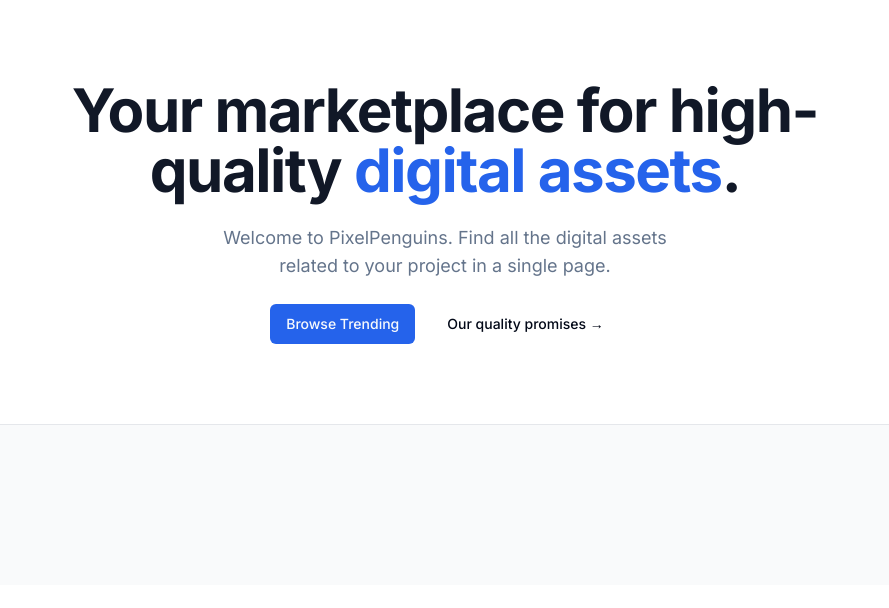
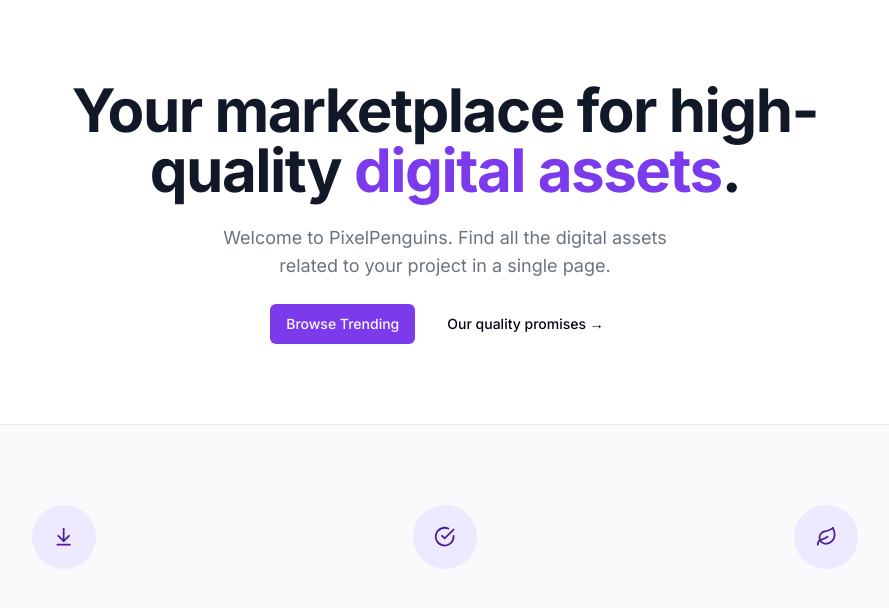
Before and after one commit to hriztam/Digital-MarketPlace, a Next.js app: page / in a window 1280 px wide. Shown: the top 608 px of the page, without its empty margins (195-1084 px from the left). Built offline with nearby package versions, Linux system fonts and the light colour scheme.

Commit message:
Changed the theme color from blue to violet

```diff
--- a/src/app/globals.css
+++ b/src/app/globals.css
@@ -5,47 +5,47 @@
 @layer base {
   :root {
     --background: 0 0% 100%;
-    --foreground: 222.2 84% 4.9%;
+    --foreground: 224 71.4% 4.1%;
     --card: 0 0% 100%;
-    --card-foreground: 222.2 84% 4.9%;
+    --card-foreground: 224 71.4% 4.1%;
     --popover: 0 0% 100%;
-    --popover-foreground: 222.2 84% 4.9%;
-    --primary: 221.2 83.2% 53.3%;
-    --primary-foreground: 210 40% 98%;
-    --secondary: 210 40% 96.1%;
-    --secondary-foreground: 222.2 47.4% 11.2%;
-    --muted: 210 40% 96.1%;
-    --muted-foreground: 215.4 16.3% 46.9%;
-    --accent: 210 40% 96.1%;
-    --accent-foreground: 222.2 47.4% 11.2%;
+    --popover-foreground: 224 71.4% 4.1%;
+    --primary: 262.1 83.3% 57.8%;
+    --primary-foreground: 210 20% 98%;
+    --secondary: 220 14.3% 95.9%;
+    --secondary-foreground: 220.9 39.3% 11%;
+    --muted: 220 14.3% 95.9%;
+    --muted-foreground: 220 8.9% 46.1%;
+    --accent: 220 14.3% 95.9%;
+    --accent-foreground: 220.9 39.3% 11%;
     --destructive: 0 84.2% 60.2%;
-    --destructive-foreground: 210 40% 98%;
-    --border: 214.3 31.8% 91.4%;
-    --input: 214.3 31.8% 91.4%;
-    --ring: 221.2 83.2% 53.3%;
+    --destructive-foreground: 210 20% 98%;
+    --border: 220 13% 91%;
+    --input: 220 13% 91%;
+    --ring: 262.1 83.3% 57.8%;
     --radius: 0.5rem;
   }
 
   .dark {
-    --background: 222.2 84% 4.9%;
-    --foreground: 210 40% 98%;
-    --card: 222.2 84% 4.9%;
-    --card-foreground: 210 40% 98%;
-    --popover: 222.2 84% 4.9%;
-    --popover-foreground: 210 40% 98%;
-    --primary: 217.2 91.2% 59.8%;
-    --primary-foreground: 222.2 47.4% 11.2%;
-    --secondary: 217.2 32.6% 17.5%;
-    --secondary-foreground: 210 40% 98%;
-    --muted: 217.2 32.6% 17.5%;
-    --muted-foreground: 215 20.2% 65.1%;
-    --accent: 217.2 32.6% 17.5%;
-    --accent-foreground: 210 40% 98%;
+    --background: 224 71.4% 4.1%;
+    --foreground: 210 20% 98%;
+    --card: 224 71.4% 4.1%;
+    --card-foreground: 210 20% 98%;
+    --popover: 224 71.4% 4.1%;
+    --popover-foreground: 210 20% 98%;
+    --primary: 263.4 70% 50.4%;
+    --primary-foreground: 210 20% 98%;
+    --secondary: 215 27.9% 16.9%;
+    --secondary-foreground: 210 20% 98%;
+    --muted: 215 27.9% 16.9%;
+    --muted-foreground: 217.9 10.6% 64.9%;
+    --accent: 215 27.9% 16.9%;
+    --accent-foreground: 210 20% 98%;
     --destructive: 0 62.8% 30.6%;
-    --destructive-foreground: 210 40% 98%;
-    --border: 217.2 32.6% 17.5%;
-    --input: 217.2 32.6% 17.5%;
-    --ring: 224.3 76.3% 48%;
+    --destructive-foreground: 210 20% 98%;
+    --border: 215 27.9% 16.9%;
+    --input: 215 27.9% 16.9%;
+    --ring: 263.4 70% 50.4%;
   }
 }
 
--- a/src/app/page.tsx
+++ b/src/app/page.tsx
@@ -1,6 +1,25 @@
 import MaxWidthWrapper from "@/components/MaxWidthWrapper";
 import { Button, buttonVariants } from "@/components/ui/button";
 import Link from "next/link";
+import { ArrowDownToLine, CheckCircle, Leaf } from "lucide-react";
+
+const perks = [
+  {
+    name: "Instant Delivery",
+    Icon: ArrowDownToLine,
+    description: "Get your assets in seconds.",
+  },
+  {
+    name: "Instant Delivery",
+    Icon: CheckCircle,
+    description: "Get your assets in seconds.",
+  },
+  {
+    name: "Instant Delivery",
+    Icon: Leaf,
+    description: "Get your assets in seconds.",
+  },
+];
 
 export default function Home() {
   return (
@@ -9,7 +28,7 @@
         <div className="py-20 mx-auto text-center flex flex-col items-center max-w-3xl">
           <h1 className="text-4xl font-bold tracking-tight text-gray-900 sm:text-6xl">
             Your marketplace for high-quality{" "}
-            <span className="text-blue-600">digital assets</span>.
+            <span className="text-violet-600">digital assets</span>.
           </h1>
           <p className="mt-6 text-lg max-w-prose text-muted-foreground">
             Welcome to PixelPenguins. Find all the digital assets
@@ -27,7 +46,20 @@
 
       <section className="border-t border-gray-200 bg-gray-50">
         <MaxWidthWrapper className="py-20">
-          <div className="grid grid-cols-1 gap-y-12 sm:grid-cols-2 sm:gap-x-6 lg:grid-cols-3 gap-x-8 lg:gap-y-0"></div>
+          <div className="grid grid-cols-1 gap-y-12 sm:grid-cols-2 sm:gap-x-6 lg:grid-cols-3 gap-x-8 lg:gap-y-0">
+            {perks.map((perk) => (
+              <div
+                key={perk.name}
+                className="text-centre md:flex md:items-start md:text-left lg:block lg:text-center"
+              >
+                <div className="md:flex-shrink-0 flex justify-center">
+                  <div className="h-16 w-16 flex items-center justify-center rounded-full bg-violet-100 text-violet-900 ">
+                    {<perk.Icon className="h-1/3 w-1/3" />}
+                  </div>
+                </div>
+              </div>
+            ))}
+          </div>
         </MaxWidthWrapper>
       </section>
     </>
```
Also changed, not shown: 1 other file (tests, documents, lock files or other folders).
